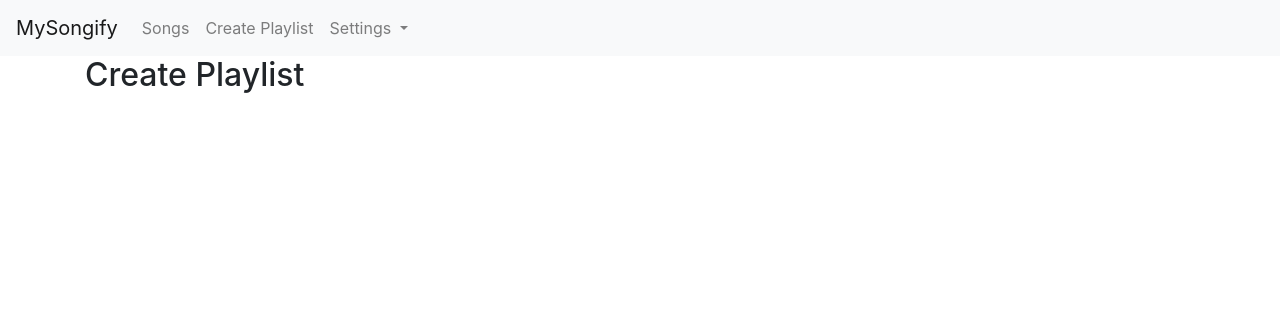
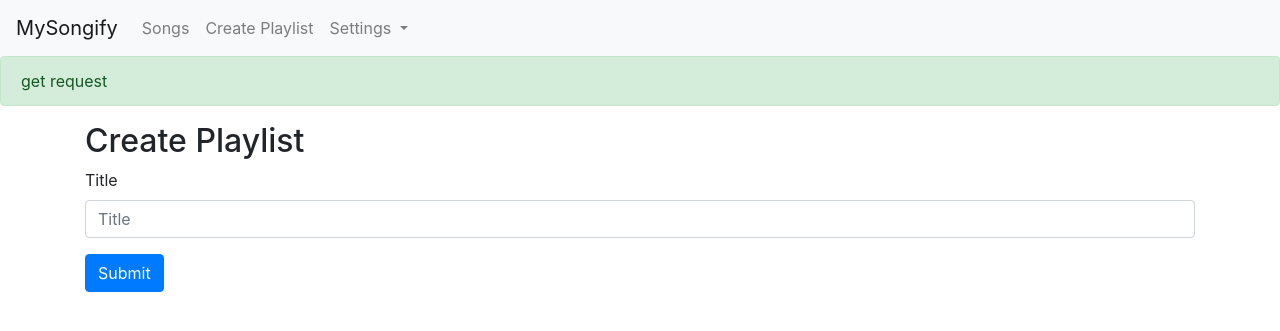
Before and after one commit to Farooq-azam-khan/my-songify, a Flask app: page /create_playlist in a window 1280 px wide. Shown: the top 331 px of the page. Run offline with Flask 2, Linux system fonts and the light colour scheme; a user stored in the database is signed in; some libraries are stand-ins or nearby versions.

Commit message:
added form playlist

```diff
--- a/mysongify/playlists/routes.py
+++ b/mysongify/playlists/routes.py
@@ -1,8 +1,20 @@
-from flask import Blueprint, render_template
-
+from flask import (Blueprint,
+                    render_template,
+                    redirect,
+                    request,
+                    flash,
+                    url_for
+                    )
+from flask_login import login_required
 
 playlists = Blueprint('playlists', __name__)
 
-@playlists.route('/create_playlist')
+@playlists.route('/create_playlist', methods=['POST', 'GET'])
+@login_required
 def create_playlist():
+    if request.method == 'POST':
+        flash('post sending data', 'primary')
+        return redirect(url_for('main.home'))
+    elif request.method == 'GET':
+        flash('get request', 'success')
     return render_template('playlists/create_playlist.html')
--- a/mysongify/templates/playlists/create_playlist.html
+++ b/mysongify/templates/playlists/create_playlist.html
@@ -2,4 +2,12 @@
 
 {% block content %}
 <h2>Create Playlist</h2>
+<form action="" method='post'>
+
+    <div class="form-group">
+      <label for="playlist_title">Title</label>
+      <input type="text" class="form-control" id="playlist_title" placeholder="Title">
+    </div>
+    <button type="submit" class="btn btn-primary">Submit</button>
+  </form>
 {% endblock content %}
```
